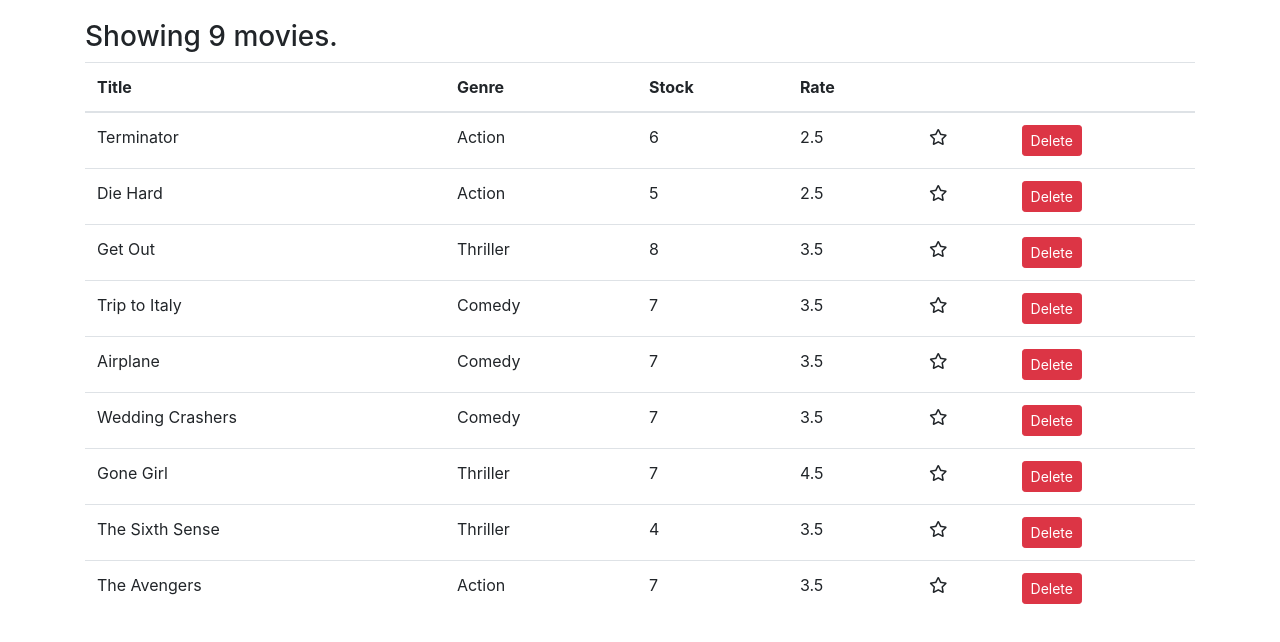
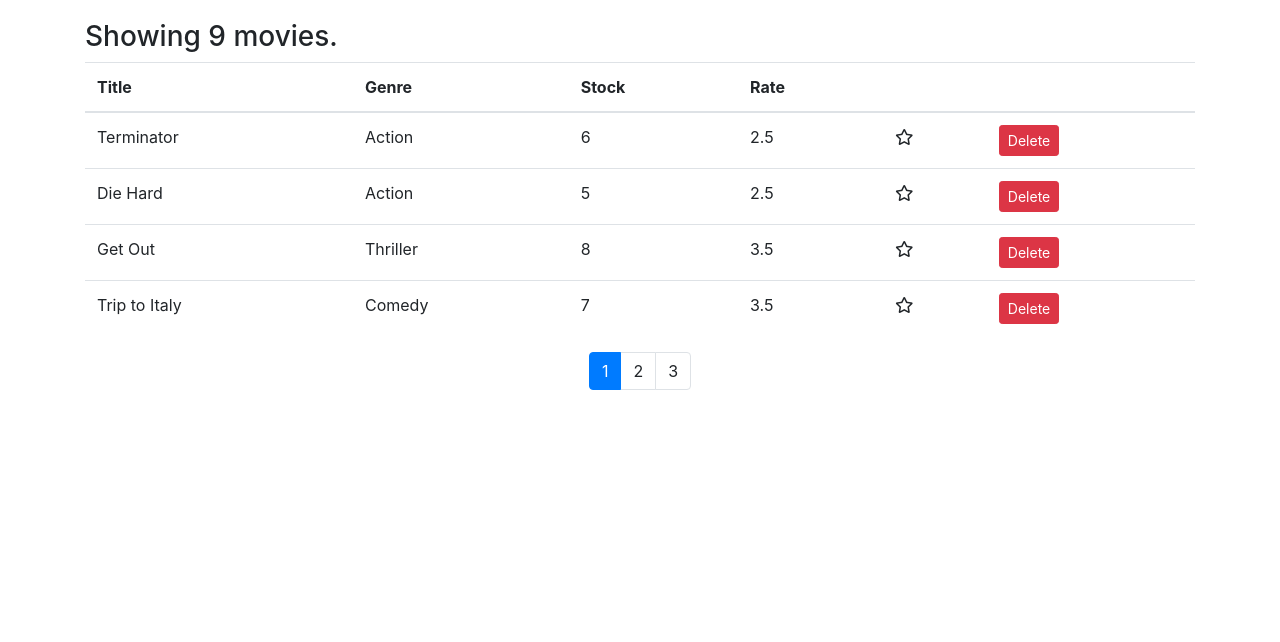
Before and after one commit to cihanbarandev/react-vidly, a React (Create React App) app: page / in a window 1280 px wide. Shown: the top 642 px of the page. Built offline with nearby package versions, Linux system fonts and the light colour scheme.

Commit message:
create pagination component

```diff
--- a/package.json
+++ b/package.json
@@ -5,6 +5,8 @@
   "dependencies": {
     "@fortawesome/fontawesome-free": "^5.11.1",
     "bootstrap": "^4.3.1",
+    "lodash": "^4.17.15",
+    "prop-types": "^15.7.2",
     "react": "^16.9.0",
     "react-dom": "^16.9.0",
     "react-scripts": "3.1.2"
--- /dev/null
+++ b/src/components/common/pagination.jsx
@@ -0,0 +1,47 @@
+/* eslint-disable jsx-a11y/anchor-is-valid */
+import React from 'react';
+import _ from 'lodash';
+import PropTypes from 'prop-types';
+
+const Pagination = props => {
+	const { itemsCount, pageSize, currentPage, onPageChange } = props;
+
+	const pagesCount = Math.ceil(itemsCount / pageSize);
+	if (pagesCount === 1) return null;
+	const pages = _.range(1, pagesCount + 1);
+
+	return (
+		<nav>
+			<ul className="pagination justify-content-center">
+				{pages.map(page => {
+					return (
+						<li
+							key={page}
+							className={
+								page === currentPage ? 'page-item active' : 'page-item'
+							}
+						>
+							<a
+								className="page-link"
+								onClick={() => {
+									onPageChange(page);
+								}}
+							>
+								{page}
+							</a>
+						</li>
+					);
+				})}
+			</ul>
+		</nav>
+	);
+};
+
+Pagination.propTypes = {
+	itemsCount: PropTypes.number.isRequired,
+	pageSize: PropTypes.number.isRequired,
+	currentPage: PropTypes.number.isRequired,
+	onPageChange: PropTypes.func.isRequired
+};
+
+export default Pagination;
--- a/src/components/movies.jsx
+++ b/src/components/movies.jsx
@@ -1,10 +1,14 @@
 import React, { Component } from 'react';
 import { getMovies } from '../services/fakeMovieService';
 import Favorite from './common/favorite';
+import Pagination from './common/pagination';
+import Paginate from '../utils/paginate';
 
 class Movies extends Component {
 	state = {
-		movies: getMovies()
+		movies: getMovies(),
+		pageSize: 4,
+		currentPage: 1
 	};
 
 	handleDelete = movie => {
@@ -19,16 +23,15 @@
 		this.setState({ movies });
 	};
 
-	attachIsFavorite() {
-		const moviesWithFavorite = this.state.movies.map(m => {
-			m.isFavorite = false;
-			return m;
-		});
-		this.setState({ movies: moviesWithFavorite });
-	}
+	handlePageChange = page => {
+		this.setState({ currentPage: page });
+	};
 
 	renderMovies() {
-		const movieEls = this.state.movies.map(movie => {
+		const { movies: allMovies, pageSize, currentPage } = this.state;
+		const movies = Paginate(allMovies, currentPage, pageSize);
+
+		const movieEls = movies.map(movie => {
 			return (
 				<tr key={movie._id}>
 					<td>{movie.title}</td>
@@ -60,11 +63,12 @@
 	}
 
 	render() {
-		const isThereMovie = this.state.movies.length;
-		if (isThereMovie) {
+		const { movies, pageSize, currentPage } = this.state;
+		const moviesLength = movies.length;
+		if (moviesLength) {
 			return (
 				<React.Fragment>
-					<h3>Showing {this.state.movies.length} movies.</h3>
+					<h3>Showing {moviesLength} movies.</h3>
 					<table className="table">
 						<thead>
 							<tr>
@@ -78,16 +82,18 @@
 						</thead>
 						<tbody>{this.renderMovies()}</tbody>
 					</table>
+					<Pagination
+						itemsCount={moviesLength}
+						pageSize={pageSize}
+						currentPage={currentPage}
+						onPageChange={this.handlePageChange}
+					/>
 				</React.Fragment>
 			);
 		} else {
 			return <h3>There are no movies in the database!</h3>;
 		}
 	}
-
-	componentDidMount() {
-		this.attachIsFavorite();
-	}
 }
 
 export default Movies;
--- a/src/services/fakeMovieService.js
+++ b/src/services/fakeMovieService.js
@@ -1,69 +1,78 @@
-import * as genresAPI from "./fakeGenreService";
+import * as genresAPI from './fakeGenreService';
 
 const movies = [
 	{
-    _id: "5b21ca3eeb7f6fbccd471815",
-    title: "Terminator",
-    genre: { _id: "5b21ca3eeb7f6fbccd471818", name: "Action" },
+		_id: '5b21ca3eeb7f6fbccd471815',
+		title: 'Terminator',
+		genre: { _id: '5b21ca3eeb7f6fbccd471818', name: 'Action' },
 		numberInStock: 6,
 		dailyRentalRate: 2.5,
-    publishDate: "2018-01-03T19:04:28.809Z"
+		isLiked: false,
+		publishDate: '2018-01-03T19:04:28.809Z'
 	},
 	{
-    _id: "5b21ca3eeb7f6fbccd471816",
-    title: "Die Hard",
-    genre: { _id: "5b21ca3eeb7f6fbccd471818", name: "Action" },
+		_id: '5b21ca3eeb7f6fbccd471816',
+		title: 'Die Hard',
+		genre: { _id: '5b21ca3eeb7f6fbccd471818', name: 'Action' },
 		numberInStock: 5,
-    dailyRentalRate: 2.5
+		dailyRentalRate: 2.5,
+		isLiked: false
 	},
 	{
-    _id: "5b21ca3eeb7f6fbccd471817",
-    title: "Get Out",
-    genre: { _id: "5b21ca3eeb7f6fbccd471820", name: "Thriller" },
+		_id: '5b21ca3eeb7f6fbccd471817',
+		title: 'Get Out',
+		genre: { _id: '5b21ca3eeb7f6fbccd471820', name: 'Thriller' },
 		numberInStock: 8,
-    dailyRentalRate: 3.5
+		dailyRentalRate: 3.5,
+		isLiked: false
 	},
 	{
-    _id: "5b21ca3eeb7f6fbccd471819",
-    title: "Trip to Italy",
-    genre: { _id: "5b21ca3eeb7f6fbccd471814", name: "Comedy" },
+		_id: '5b21ca3eeb7f6fbccd471819',
+		title: 'Trip to Italy',
+		genre: { _id: '5b21ca3eeb7f6fbccd471814', name: 'Comedy' },
 		numberInStock: 7,
-    dailyRentalRate: 3.5
+		dailyRentalRate: 3.5,
+		isLiked: false
 	},
 	{
-    _id: "5b21ca3eeb7f6fbccd47181a",
-    title: "Airplane",
-    genre: { _id: "5b21ca3eeb7f6fbccd471814", name: "Comedy" },
+		_id: '5b21ca3eeb7f6fbccd47181a',
+		title: 'Airplane',
+		genre: { _id: '5b21ca3eeb7f6fbccd471814', name: 'Comedy' },
 		numberInStock: 7,
-    dailyRentalRate: 3.5
+		dailyRentalRate: 3.5,
+		isLiked: false
 	},
 	{
-    _id: "5b21ca3eeb7f6fbccd47181b",
-    title: "Wedding Crashers",
-    genre: { _id: "5b21ca3eeb7f6fbccd471814", name: "Comedy" },
+		_id: '5b21ca3eeb7f6fbccd47181b',
+		title: 'Wedding Crashers',
+		genre: { _id: '5b21ca3eeb7f6fbccd471814', name: 'Comedy' },
 		numberInStock: 7,
-    dailyRentalRate: 3.5
+		dailyRentalRate: 3.5,
+		isLiked: false
 	},
 	{
-    _id: "5b21ca3eeb7f6fbccd47181e",
-    title: "Gone Girl",
-    genre: { _id: "5b21ca3eeb7f6fbccd471820", name: "Thriller" },
+		_id: '5b21ca3eeb7f6fbccd47181e',
+		title: 'Gone Girl',
+		genre: { _id: '5b21ca3eeb7f6fbccd471820', name: 'Thriller' },
 		numberInStock: 7,
-    dailyRentalRate: 4.5
+		dailyRentalRate: 4.5,
+		isLiked: false
 	},
 	{
-    _id: "5b21ca3eeb7f6fbccd47181f",
-    title: "The Sixth Sense",
-    genre: { _id: "5b21ca3eeb7f6fbccd471820", name: "Thriller" },
+		_id: '5b21ca3eeb7f6fbccd47181f',
+		title: 'The Sixth Sense',
+		genre: { _id: '5b21ca3eeb7f6fbccd471820', name: 'Thriller' },
 		numberInStock: 4,
-    dailyRentalRate: 3.5
+		dailyRentalRate: 3.5,
+		isLiked: false
 	},
 	{
-    _id: "5b21ca3eeb7f6fbccd471821",
-    title: "The Avengers",
-    genre: { _id: "5b21ca3eeb7f6fbccd471818", name: "Action" },
+		_id: '5b21ca3eeb7f6fbccd471821',
+		title: 'The Avengers',
+		genre: { _id: '5b21ca3eeb7f6fbccd471818', name: 'Action' },
 		numberInStock: 7,
-    dailyRentalRate: 3.5
+		dailyRentalRate: 3.5,
+		isLiked: false
 	}
 ];
 
--- /dev/null
+++ b/src/utils/paginate.js
@@ -0,0 +1,11 @@
+import _ from 'lodash';
+
+function Paginate(items, pageNumber, pageSize) {
+	const startIndex = (pageNumber - 1) * pageSize;
+	return _(items)
+		.slice(startIndex)
+		.take(pageSize)
+		.value();
+}
+
+export default Paginate;
```
Also changed, not shown: 1 other file (tests, documents, lock files or other folders). Lines whose indentation alone changed are shown as unchanged.
